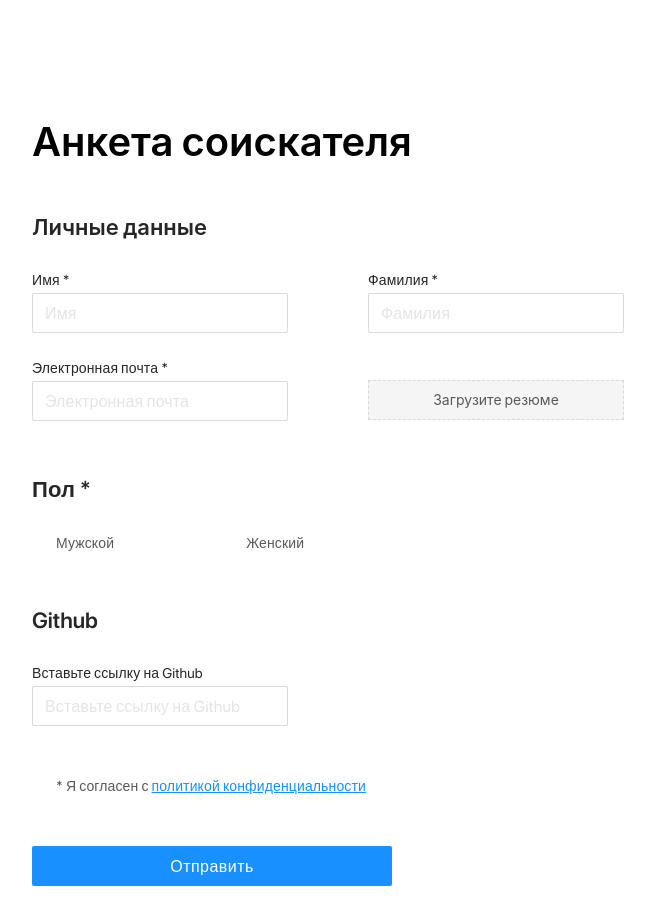
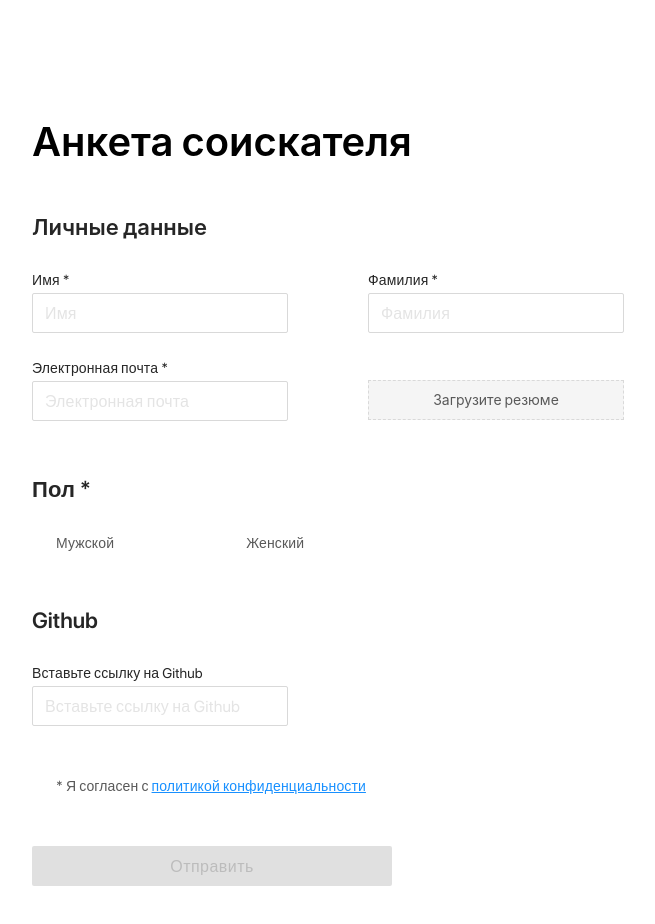
Before and after one commit to dmitry-seredkin/mygento, a Next.js app: page / in a window 1280 px wide. Shown: the top 924 px of the page, without its empty margins (224-879 px from the left). Built offline with nearby package versions, Linux system fonts and the light colour scheme.

Commit message:
disable submit button while form isn't valid

```diff
--- a/src/containers/IndexPage/components/ApplicantForm/index.tsx
+++ b/src/containers/IndexPage/components/ApplicantForm/index.tsx
@@ -60,7 +60,7 @@ const ApplicantForm: FC<TProps> = ({}) => {
         },
       }}
       onSubmit={onFormSubmit}
-      render={({ form, values, handleSubmit }) => (
+      render={({ form, handleSubmit }) => (
         <form onSubmit={handleSubmit}>
           <Fieldset className={styles.personalDataFieldset} title="Личные данные">
             <WrappedTextInput
@@ -118,7 +118,9 @@ const ApplicantForm: FC<TProps> = ({}) => {
               </>
             }
           />
-          <Button type="submit">Отправить</Button>
+          <Button type="submit" disabled={!form.getState().valid}>
+            Отправить
+          </Button>
           <Modal
             open={!!modal?.open}
             onClose={() => setModal({ ...modal, open: false })}
```
